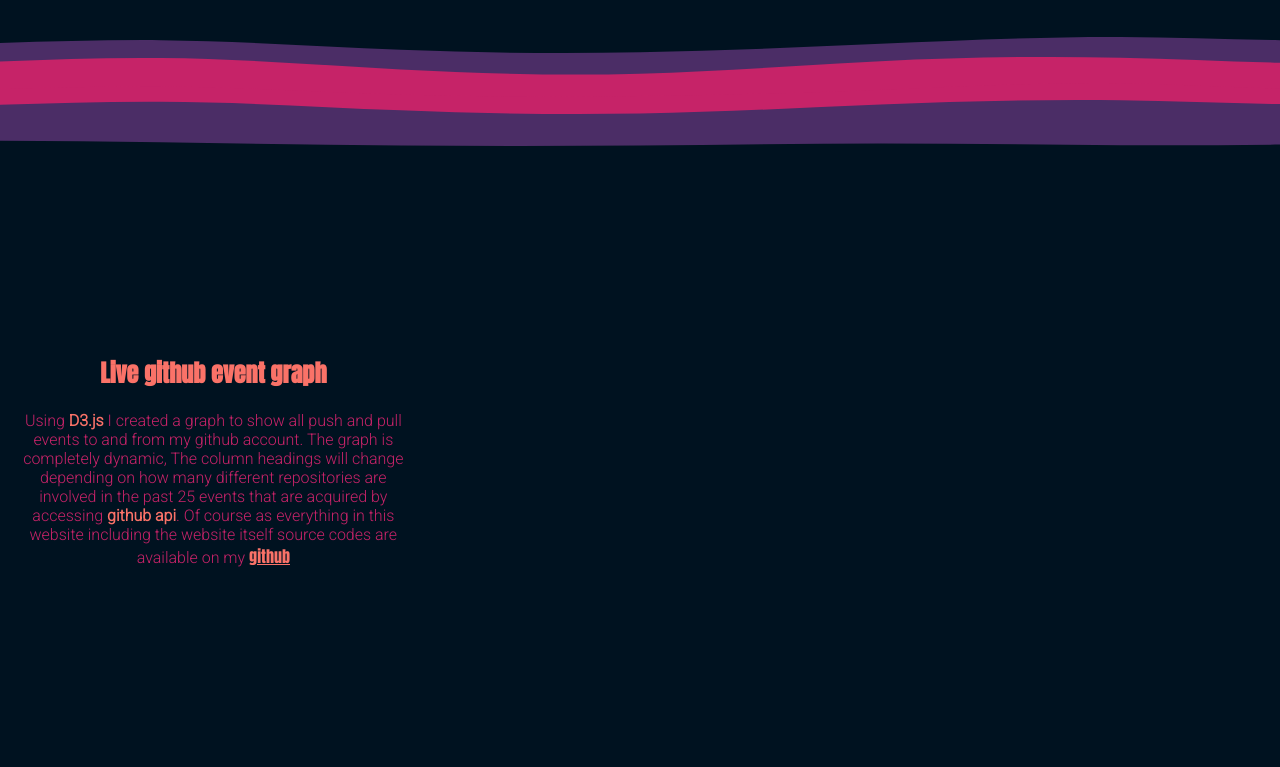
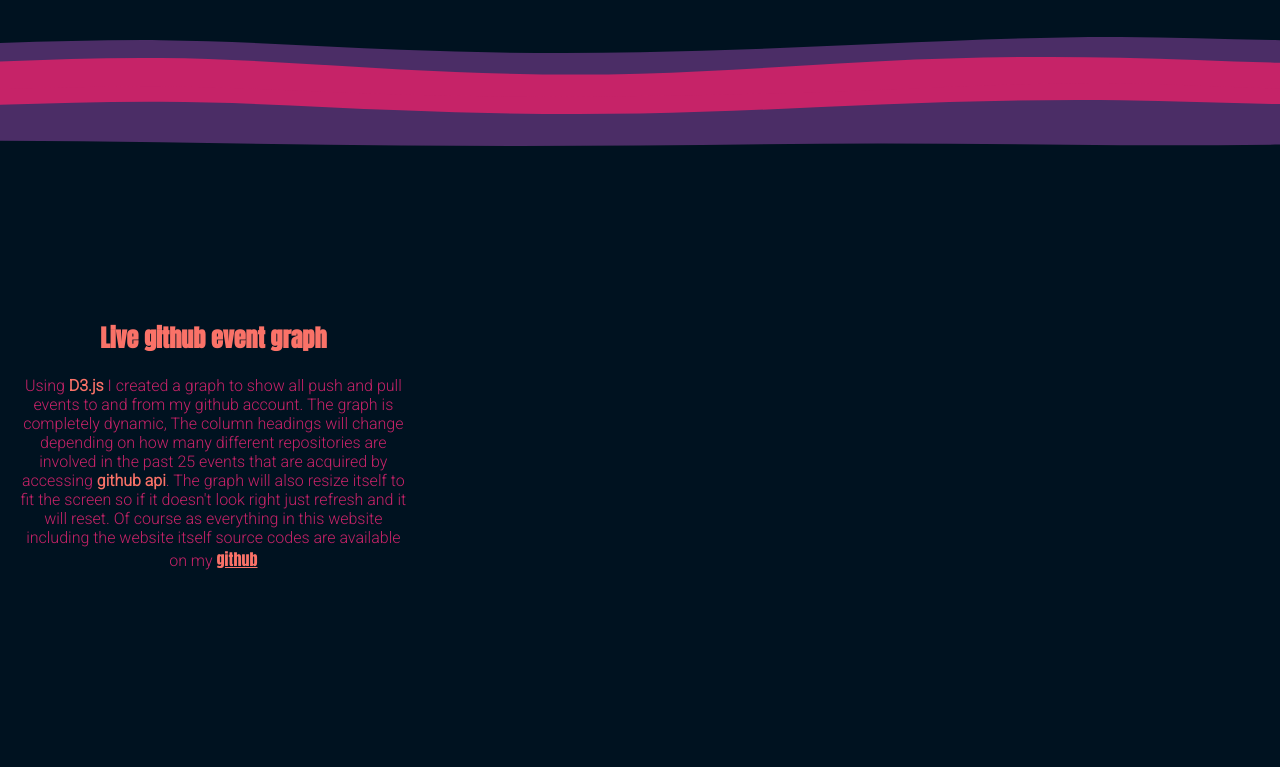
Before and after one commit to arshiaKalkho/nodejs-express-hub, a Node server app: page / in a window 1280 px wide. Shown: the part 444-1211 px from the top of the page. Run offline with Node 20, Linux system fonts and the light colour scheme; the visitor is signed in with stand-in values (Sample User, id 1); some libraries are stand-ins or nearby versions.

Commit message:
aligned the main page and resized body elements

```diff
--- a/views/index.css
+++ b/views/index.css
@@ -8,6 +8,7 @@ html {
   --color-grey: #302f2f;
   background-color: var(--color-secondary);
   font-family: "Roboto", sans-serif;
+  overflow-x: hidden;
 }
 body {
   padding: 0px;
@@ -118,7 +119,7 @@ body {
   margin-top: 5vh;
 }
 .commit-history-info {
-  margin-top: 4vh;
+  margin-top: 5vh 5vw;
 
   text-align: center;
   padding: 1rem;
--- a/views/index.ejs
+++ b/views/index.ejs
@@ -48,7 +48,8 @@
     <div class="commit-history-flex">
         <div class="commit-history-info">
             <H2>Live github event graph</H2>
-            <p> Using <strong>D3.js</strong> I created a graph to show all push and pull events to and from my github account. The graph is completely dynamic, The column headings will change depending on how many different repositories are involved in the past 25 events that are acquired by accessing <strong>github api</strong>. Of course as everything in this website including the website itself  source codes are available on my <a href="https://github.com/arshiakalkho">github</a> </p>
+            <p> Using <strong>D3.js</strong> I created a graph to show all push and pull events to and from my github account. The graph is completely dynamic, The column headings will change depending on how many different repositories are involved in the past 25 events that are acquired by accessing <strong>github api</strong>.
+                The graph will also resize itself to fit the screen so if it doesn't look right just refresh and it will reset. Of course as everything in this website including the website itself  source codes are available on my <a href="https://github.com/arshiakalkho">github</a> </p>
 
         </div>
         <div class="commit-history" id="my_dataviz"></div>
@@ -88,16 +89,18 @@ if (typeof window.innerWidth != 'undefined') {
 //alignement for bigger and smaller screens adjust to taste
 var hsizeMultiplier=1.5;
 var vsizeMultiplier=1.8;
-var marginRight=25;
+var marginRight=35;
 var marginTop=130;
-if(viewPortWidth < 550){//small devices
+if( viewPortWidth< 550){//small devices
     hsizeMultiplier = 1.2;
     vsizeMultiplier = 2;
 }
 
-if(viewPortHeight > 1400){//large devices
+if(viewPortWidth > 1400){//large devices
     marginRight=80;
     marginTop=200;
+    hsizeMultiplier = 1.4;
+    vsizeMultiplier = 2;
 }
 
 // set the dimensions and margins of the graph
```
